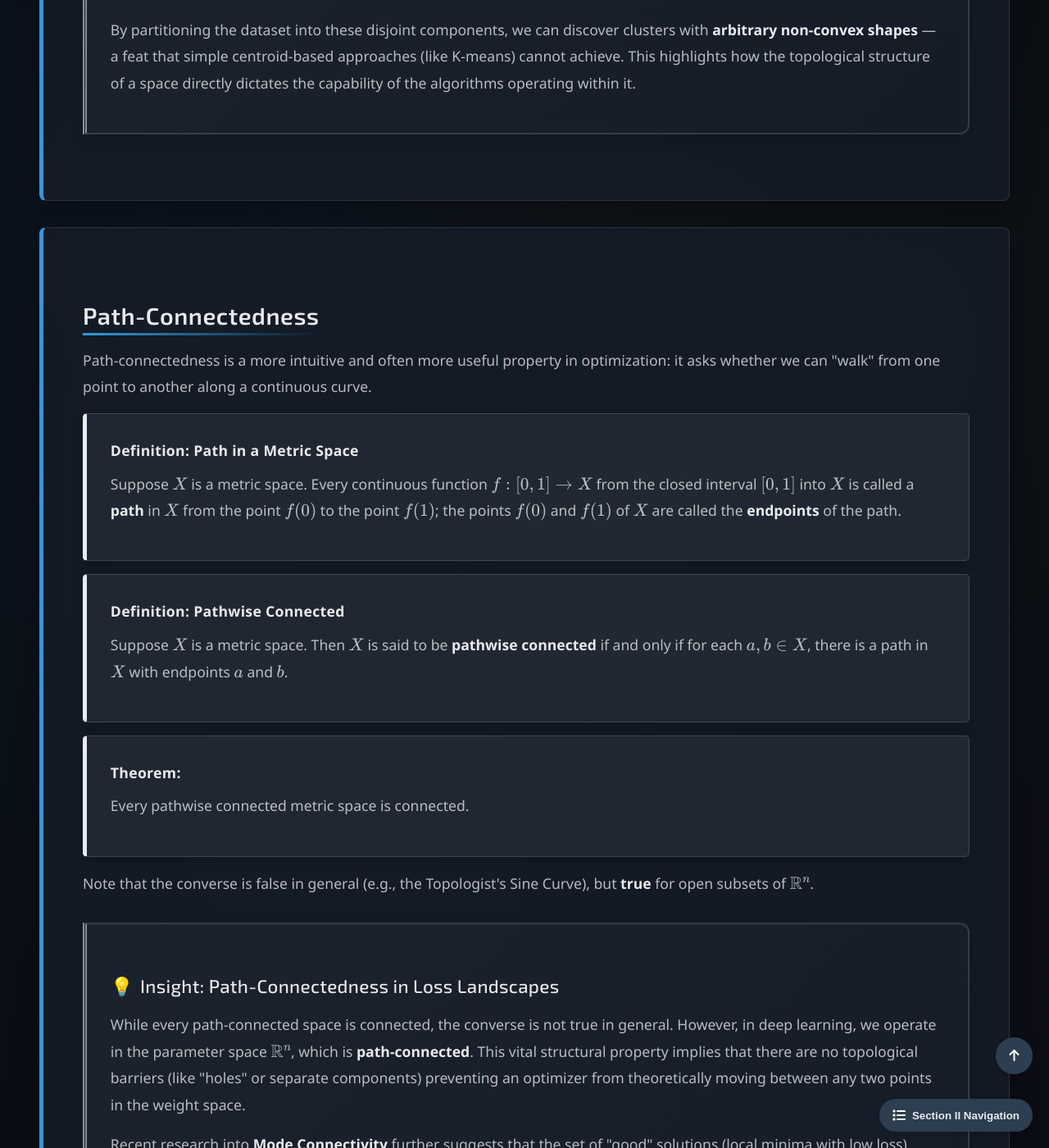
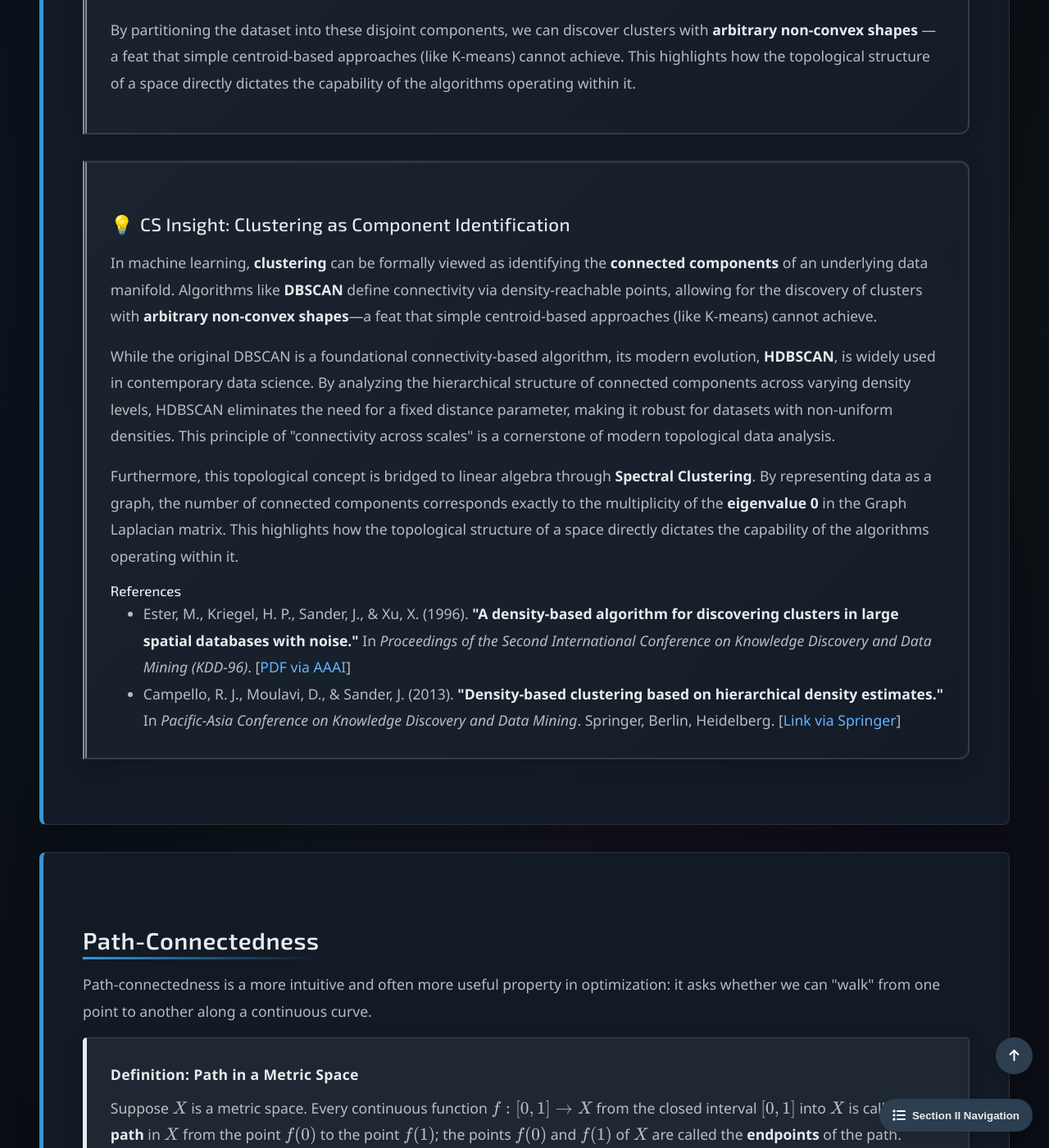
Before and after one commit to Yusukey01/yusukey01.github.io, a Jekyll site: the page built from Mathematics/Calculus/connectedness.html, in a window 1280 px wide and 1400 px high, scrolled down 4607 px. Shown: the whole window at 82% size. Built offline with Jekyll 4.4.1, drawn with Linux system fonts in a browser that asks for light colours; some of the changed text lies outside the part shown.

Commit message:
added references

```diff
--- a/Mathematics/Calculus/connectedness.html
+++ b/Mathematics/Calculus/connectedness.html
@@ -253,6 +253,46 @@ noindex: true
                     </p>
                 </div>
 
+                <div class="insight-box">
+                    <h3>CS Insight: Clustering as Component Identification</h3>
+                    <p>
+                        In machine learning, <strong>clustering</strong> can be formally viewed as identifying the
+                        <strong>connected components</strong> of an underlying data manifold. Algorithms like <strong>DBSCAN</strong>
+                        define connectivity via density-reachable points, allowing for the discovery of clusters with
+                        <strong>arbitrary non-convex shapes</strong>—a feat that simple centroid-based approaches (like K-means) cannot achieve.
+                    </p>
+
+                    <p>
+                        While the original DBSCAN is a foundational connectivity-based algorithm, its modern evolution,
+                        <strong>HDBSCAN</strong>, is widely used in contemporary data science. By analyzing the
+                        hierarchical structure of connected components across varying density levels, HDBSCAN eliminates
+                        the need for a fixed distance parameter, making it robust for datasets with non-uniform densities.
+                        This principle of "connectivity across scales" is a cornerstone of modern topological data analysis.
+                    </p>
+
+                    <p>
+                        Furthermore, this topological concept is bridged to linear algebra through <strong>Spectral Clustering</strong>.
+                        By representing data as a graph, the number of connected components corresponds exactly to the multiplicity of the
+                        <strong>eigenvalue 0</strong> in the Graph Laplacian matrix. This highlights how the topological structure of a
+                        space directly dictates the capability of the algorithms operating within it.
+                    </p>
+                    <h4>References</h4>
+                    <ul style="padding-left: 40px;">
+                        <li>
+                            Ester, M., Kriegel, H. P., Sander, J., & Xu, X. (1996).
+                            <strong>"A density-based algorithm for discovering clusters in large spatial databases with noise."</strong>
+                            In <em>Proceedings of the Second International Conference on Knowledge Discovery and Data Mining (KDD-96)</em>.
+                            [<a href="https://www.aaai.org/Papers/KDD/1996/KDD96-037.pdf" target="_blank" rel="noopener">PDF via AAAI</a>]
+                        </li>
+                        <li>
+                            Campello, R. J., Moulavi, D., & Sander, J. (2013).
+                            <strong>"Density-based clustering based on hierarchical density estimates."</strong>
+                            In <em>Pacific-Asia Conference on Knowledge Discovery and Data Mining</em>. Springer, Berlin, Heidelberg.
+                            [<a href="https://link.springer.com/chapter/10.1007/978-3-642-37456-2_14" target="_blank" rel="noopener">Link via Springer</a>]
+                        </li>
+                    </ul>
+                </div>
+
             </section>
 
             <section id="path" class="section-content">
@@ -307,6 +347,16 @@ noindex: true
                         optimization is not just about finding isolated points, but navigating a continuous manifold of high-performing
                         parameters.
                     </p>
+
+                    <h4>References</h4>
+                    <ul style="padding-left: 40px;">
+                        <li>
+                            Garipov, T., Izmailov, P., Podoprikhin, D., Vetrov, D. P., & Wilson, A. G. (2018).
+                            <strong>"Loss surfaces, mode connectivity, and fast ensembling of DNNs."</strong>
+                            In <em>Advances in Neural Information Processing Systems (NeurIPS)</em>.
+                            [<a href="https://arxiv.org/abs/1802.10026" target="_blank" rel="noopener">arXiv:1802.10026</a>]
+                        </li>
+                    </ul>
                 </div>
 
                 <div class="insight-box">
```
